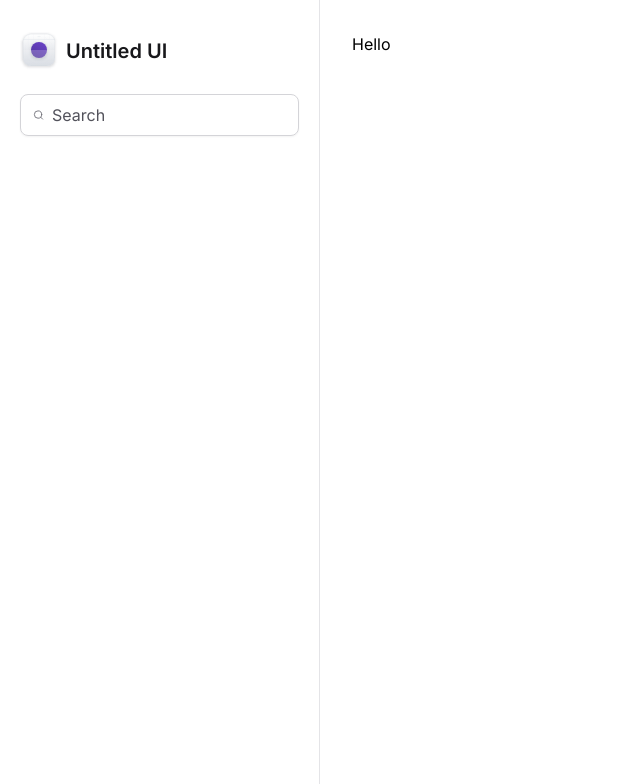
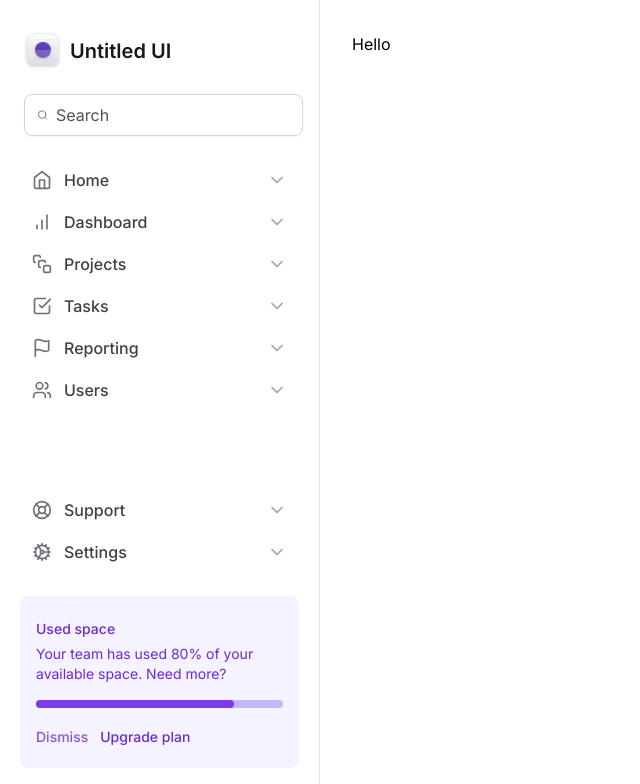
Before and after one commit to jfilipedias/tailwind-next, a Next.js app: page / in a window 1280 px wide. Shown: the top 784 px of the page, without its empty margins (0-640 px from the left). Built offline with nearby package versions, Linux system fonts and the light colour scheme.

Commit message:
feat: Add content to the sidebar

```diff
--- a/src/components/sidebar/index.tsx
+++ b/src/components/sidebar/index.tsx
@@ -1,12 +1,24 @@
-import { Search } from 'lucide-react'
+import {
+	BarChart,
+	CheckSquare,
+	Cog,
+	Flag,
+	Home,
+	LifeBuoy,
+	Search,
+	SquareStack,
+	Users,
+} from 'lucide-react'
 import { Logo } from './logo'
+import { NavItem } from './nav-item'
+import { UsedSpaceWidget } from './used-space-widget'
 
 export function Sidebar() {
 	return (
-		<aside className="space-y-6 border-r border-zinc-200 px-5 py-8">
+		<aside className="flex flex-col gap-6 border-r border-zinc-200 px-5 py-8">
 			<Logo />
 
-			<div className="flex w-full items-center gap-2 rounded-lg border border-zinc-300 px-3 py-2 shadow-sm">
+			<div className="mx-1 flex w-full items-center gap-2 rounded-lg border border-zinc-300 px-3 py-2 shadow-sm">
 				<Search className="h-5 w-5 text-zinc-500" />
 				<input
 					className="flex-1 bg-transparent p-0 text-zinc-900 placeholder-zinc-600"
@@ -14,6 +26,24 @@
 					placeholder="Search"
 				/>
 			</div>
+
+			<nav className="space-y-0.5">
+				<NavItem title="Home" icon={Home} />
+				<NavItem title="Dashboard" icon={BarChart} />
+				<NavItem title="Projects" icon={SquareStack} />
+				<NavItem title="Tasks" icon={CheckSquare} />
+				<NavItem title="Reporting" icon={Flag} />
+				<NavItem title="Users" icon={Users} />
+			</nav>
+
+			<div className="mt-auto flex flex-col gap-6">
+				<nav className="space-y-0.5">
+					<NavItem title="Support" icon={LifeBuoy} />
+					<NavItem title="Settings" icon={Cog} />
+				</nav>
+
+				<UsedSpaceWidget />
+			</div>
 		</aside>
 	)
 }
--- a/src/components/sidebar/logo.tsx
+++ b/src/components/sidebar/logo.tsx
@@ -1,6 +1,6 @@
 export function Logo() {
 	return (
-		<strong className="flex items-center gap-2 text-xl font-semibold text-zinc-900">
+		<strong className="mx-1 flex items-center gap-2 text-xl font-semibold text-zinc-900">
 			<svg
 				width={38}
 				height={38}
--- /dev/null
+++ b/src/components/sidebar/nav-item.tsx
@@ -0,0 +1,22 @@
+import { ElementType } from 'react'
+import { ChevronDown } from 'lucide-react'
+
+interface NavItemProps {
+	title: string
+	icon: ElementType
+}
+
+export function NavItem({ title, icon: Icon }: NavItemProps) {
+	return (
+		<a
+			className="group flex items-center gap-3 rounded-md px-3 py-2 hover:bg-violet-50"
+			href=""
+		>
+			<Icon className="h-5 w-5 text-zinc-500" />
+			<span className="font-medium text-zinc-700 group-hover:text-violet-500">
+				{title}
+			</span>
+			<ChevronDown className="ml-auto h-5 w-5 text-zinc-400 group-hover:text-violet-400" />
+		</a>
+	)
+}
--- /dev/null
+++ b/src/components/sidebar/used-space-widget.tsx
@@ -0,0 +1,31 @@
+export function UsedSpaceWidget() {
+	return (
+		<div className="flex flex-col gap-4 rounded-lg bg-violet-50 px-4 py-5">
+			<div className="space-y-1">
+				<span className="text-sm font-medium text-violet-700">Used space</span>
+				<p className="text-sm text-violet-700">
+					Your team has used 80% of your available space. Need more?
+				</p>
+			</div>
+
+			<div className="h-2 rounded-full bg-violet-300">
+				<div className="h-2 w-4/5 rounded-full bg-violet-600"></div>
+			</div>
+
+			<div className="space-x-3">
+				<button
+					type="button"
+					className="text-sm font-medium text-violet-700/80 hover:text-violet-900/80"
+				>
+					Dismiss
+				</button>
+				<button
+					type="button"
+					className="text-sm font-medium text-violet-700 hover:text-violet-900"
+				>
+					Upgrade plan
+				</button>
+			</div>
+		</div>
+	)
+}
```
